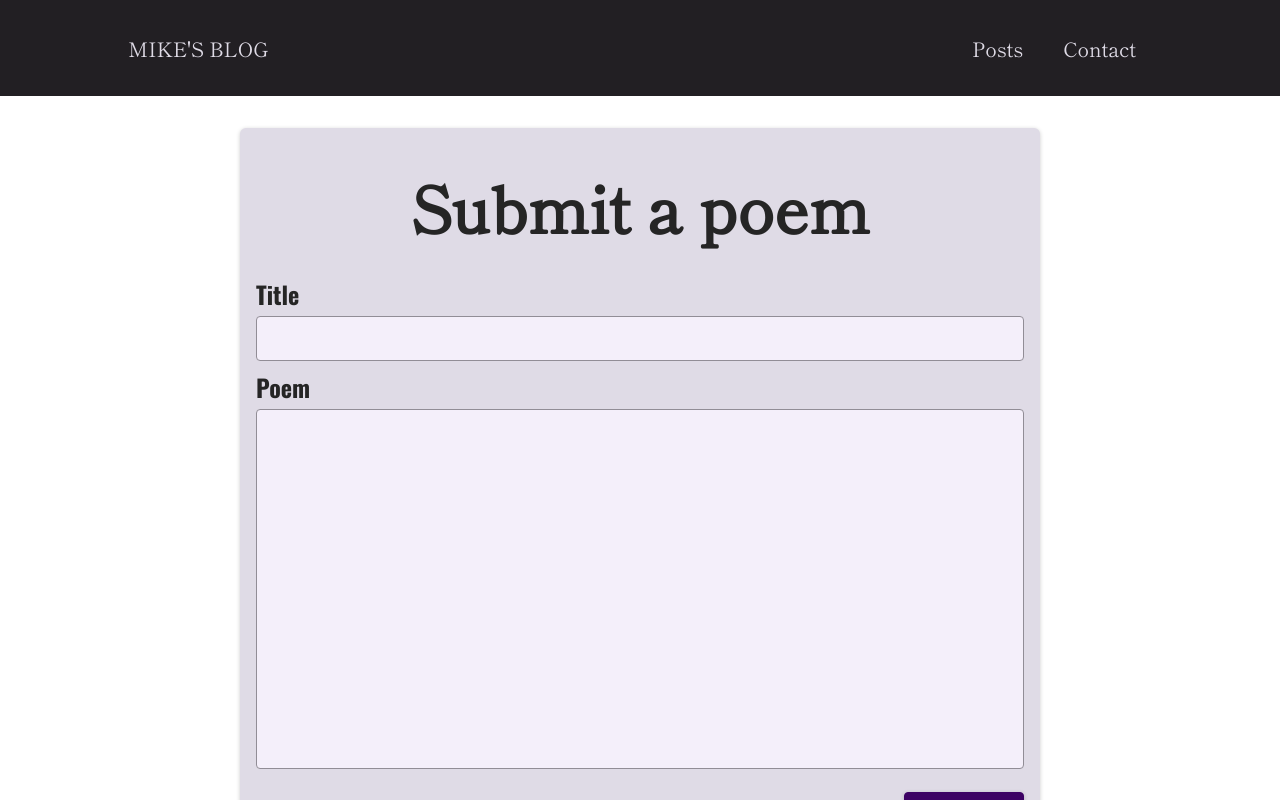
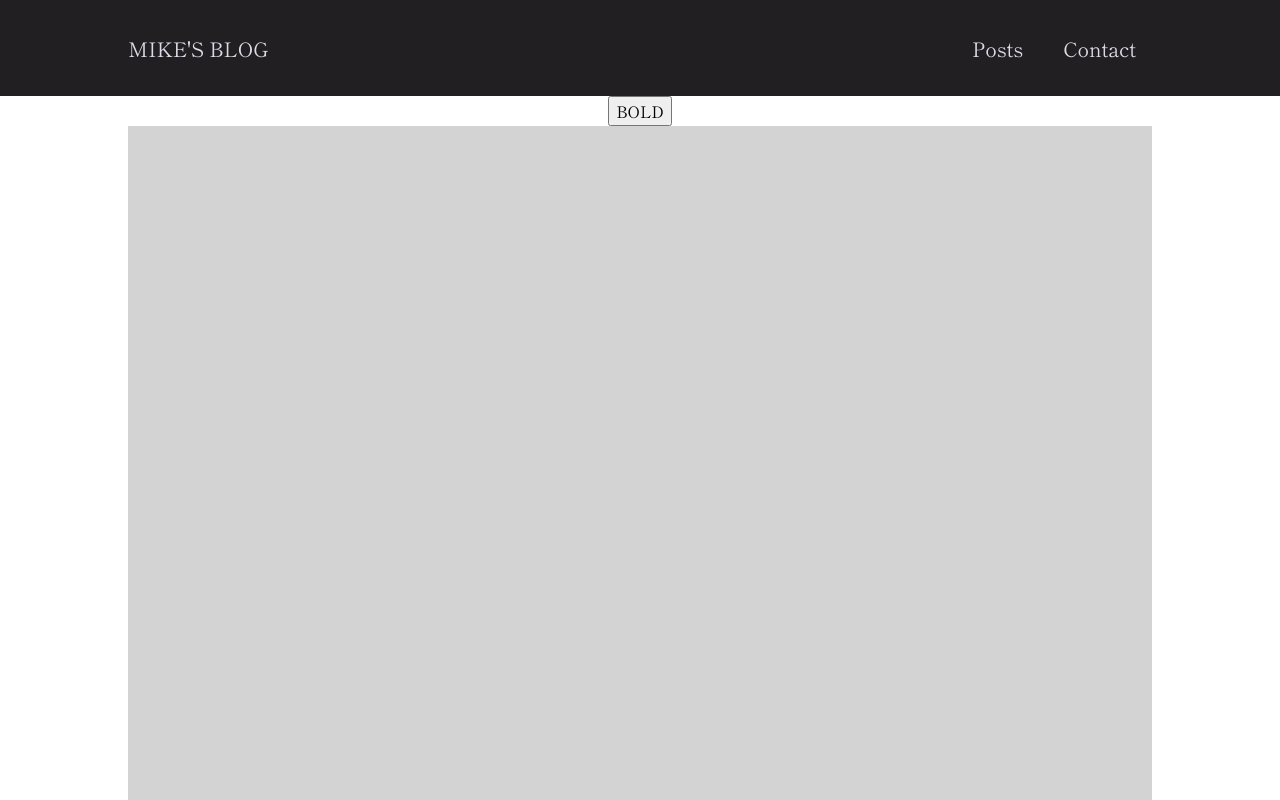
Before and after one commit to mlshohet/poetry-club-next, a Next.js app: page /submission in a window 1280 px wide. Shown: the top 800 px of the page. Built offline with nearby package versions, Linux system fonts and the light colour scheme.

Commit message:
leveraged draft.js for the submission component

```diff
--- a/components/poems/poem-detail/poem-item.jsx
+++ b/components/poems/poem-detail/poem-item.jsx
@@ -7,7 +7,7 @@ function PoemItem(props) {
 
 	const { title, text, date, slug } = props.poem;
 
-	const poemText = text.replace(/\\n/g, \<p>/);
+	// const poemText = text.replace(/\\n/g);
 
 	// const formattedDate =  new Date(date).toLocaleDateString('en-US', {
 	// 	day: 'numeric',
@@ -23,7 +23,7 @@ function PoemItem(props) {
 				<a>
 					<div>
 						<h3>{title}</h3>
-						<span>{poemText}</span>
+						<span>{text}</span>
 					</div>
 				</a>
 			</Link>
--- /dev/null
+++ b/components/submission/submission-form-draft.jsx
@@ -0,0 +1,156 @@
+import { Fragment, useState, useEffect, useRef } from 'react';
+import { Editor, EditorState, RichUtils, convertToRaw, convertFromRaw } from 'draft-js';
+
+
+import classes from './submission-form.module.css';
+import Notification from '../ui/notification';
+
+function MyEditor() {
+	console.log("My Editor");
+	const [editorState, setEditorState] = useState(
+		() => EditorState.createEmpty(),
+	);
+
+	function handleKeyCommand(command, editorState) {
+		const newState = RichUtils.handleKeyCommand(editorState, command);
+		console.log('Handlekeycomman');
+		if (newState) {
+			setEditorState(newState);
+			return 'handled';
+		}
+		return 'not-handled';
+	};
+
+	function onBoldClickHandler(e) {
+		console.log("Bold click!");
+		e.preventDefault();
+		const newState = RichUtils.toggleInlineStyle(editorState, 'BOLD');
+		const currentStyle = editorState.getCurrentInlineStyle();
+		console.log(currentStyle);
+		setEditorState(newState);
+	};
+
+	return (
+		<Fragment>
+			<div className={classes.editorContainer}>
+				<div className={classes.buttonsContainer}>
+					<button onMouseDown={onBoldClickHandler}
+					>
+						BOLD
+					</button>
+				</div>
+				<div className={classes.editorMain}>
+
+					<Editor
+						editorState={editorState}
+						onChange={setEditorState}
+						handleKeyCommand={handleKeyCommand}
+					/>
+				</div>
+				<div className={classes.actions}>
+					<button type="button">Publish</button>
+				</div>
+			</div>
+		</Fragment>
+		);
+};
+
+const MyInput = () => {
+  const [value, setValue] = useState('');
+  const onChange = (event) => setValue(event.target.value);
+
+
+  return <input value={value} onChange={onChange} />;
+};
+
+async function getData(id, slug) {
+	const response = await fetch(`/api/${id}/${slug}`);
+	const data = await response.json();
+	if (!response.ok) {
+		throw new Error("Something went wrong");
+	}
+
+	return data;
+};
+
+async function sendSubmissionData(poetId, submissionData) {
+	console.log("Poet id from submission:", poetId);
+	const response = await fetch(`http://localhost:3000/api/${poetId}`, {
+			method: 'POST',
+			body: JSON.stringify(submissionData),
+			headers: {
+				'Content-Type': 'application/json'
+			}
+		});
+
+	const data = await response.json();
+	if (!response.ok) {
+		throw new Error(data.message || "Something went wrong");
+	}
+};
+
+function SubmissionForm() {
+
+	const [enteredTitle, setEnteredTitle] = useState('');
+	const [enteredPoem, setEnteredPoem] = useState('');
+
+	const [requestStatus, setRequestStatus] = useState(); //pending, success, error
+	const [requestError, setRequestError] = useState();
+
+	useEffect(() => {
+		if (requestStatus === 'success' || requestStatus === 'error') {
+			const timer = setTimeout(() => {
+				setRequestStatus(null);
+				setRequestError(null);
+			}, 3000);
+
+			return () => clearTimeout(timer);
+		}
+	}, [requestStatus]);
+
+	async function submissionHandler(event) {
+		event.preventDefault();
+
+		setRequestStatus('pending');
+		try	{
+			const response =  await sendSubmissionData(
+				'wbyeats',
+					{
+						title: enteredTitle,
+						text: enteredPoem,
+						date: new Date().toLocaleDateString('en-US', {
+										day: 'numeric',
+										month: 'long',
+										year: 'numeric'
+								})
+					}
+			);
+			console.log("Respoonse:", response);
+			setRequestStatus('success');
+			setEnteredTitle('');
+			setEnteredPoem('');
+		} catch (error) {
+			setRequestError(error.message);
+			setRequestStatus('error');
+			throw new Error(error);
+		}
+	};
+
+	async function getPoemHandler(event) {
+		event.preventDefault();
+		setRequestStatus('pending');
+		try	{
+			const response =  await getData('604969c3c414695f8ddc4759', enteredTitle);
+			const returnedPoem = response.poem;
+			console.log("Returned poem: ",returnedPoem);
+			setEnteredPoem(returnedPoem.text);
+			setRequestStatus('success');
+			setEnteredTitle('');
+		} catch (error) {
+			setRequestError(error.message);
+			setRequestStatus('error');
+		}
+	}
+}
+
+export default MyEditor;
--- a/components/submission/submission-form.module.css
+++ b/components/submission/submission-form.module.css
@@ -1,3 +1,19 @@
+.editorMain {
+  background-color: lightgray;
+  width: 80vw;
+  height: 100vh;
+  font-size: 1.5rem;
+  padding: 1.2rem;
+}
+
+.editorContainer {
+  display: flex;
+  width: 100%;
+  flex-direction: column;
+  justify-content: center;
+  align-items: center;
+}
+
 .contact {
   margin: var(--size-8) auto;
   border-radius: 6px;
--- a/package.json
+++ b/package.json
@@ -8,6 +8,7 @@
     "start": "next start"
   },
   "dependencies": {
+    "draft-js": "^0.11.7",
     "gray-matter": "^4.0.2",
     "mongodb": "^3.6.4",
     "next": "10.0.6",
--- a/pages/submission.jsx
+++ b/pages/submission.jsx
@@ -1,9 +1,13 @@
 import { Fragment } from 'react';
 import Head from 'next/head';
+import dynamic from 'next/dynamic';
 
-import SubmissionForm from '../components/submission/submission-form';
+//import SubmissionForm from '../components/submission/submission-form';
+
+const DraftEditor = dynamic(() => import('../components/submission/submission-form-draft'), { ssr: false });
 
 function SubmissionPage() {
+	console.log("Submissin Page started");
 	return (
 		<Fragment>
 			<Head>
@@ -12,8 +16,9 @@ function SubmissionPage() {
 					name="description"
 					content="Submit a poem"
 				/>
+				<meta charset="utf-8" />
 			</Head>
-			<SubmissionForm />
+			<DraftEditor />
 		</Fragment>
 
 	);
```
Also changed, not shown: 1 other file (tests, documents, lock files or other folders).
